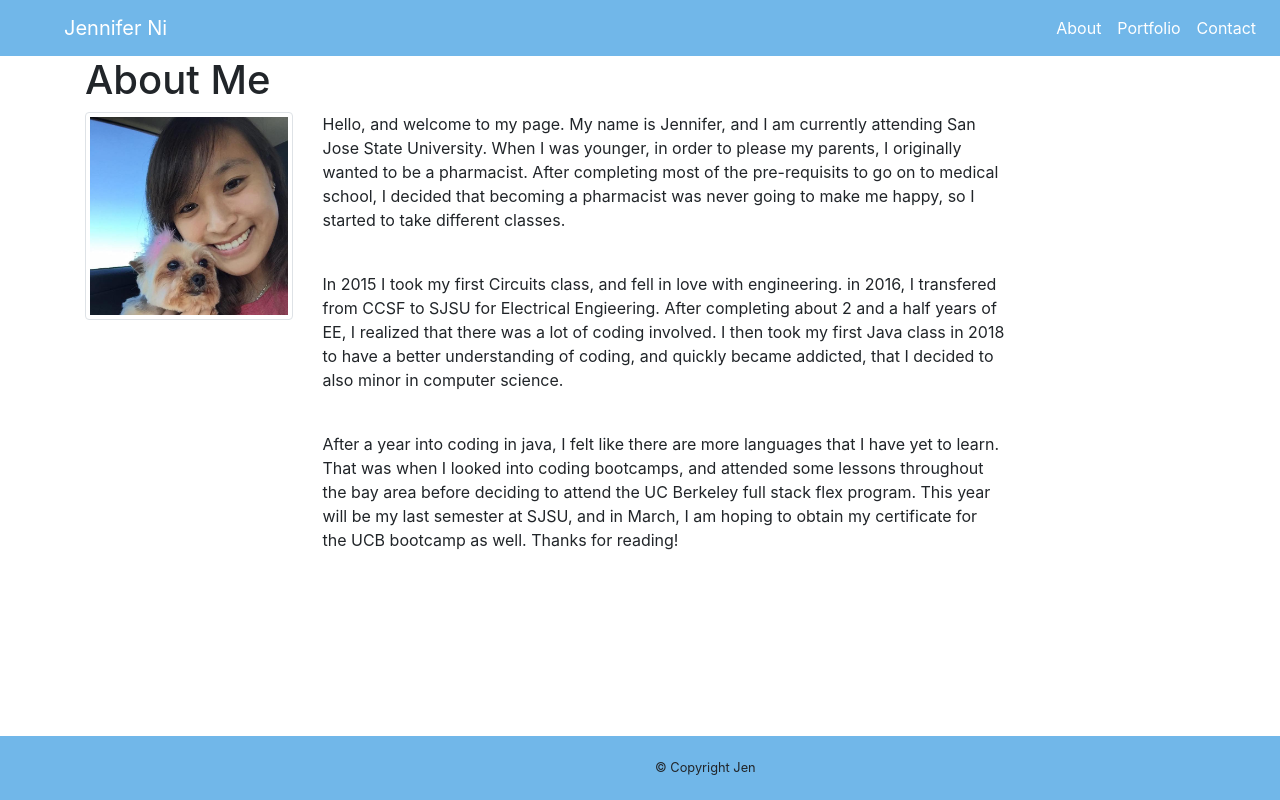
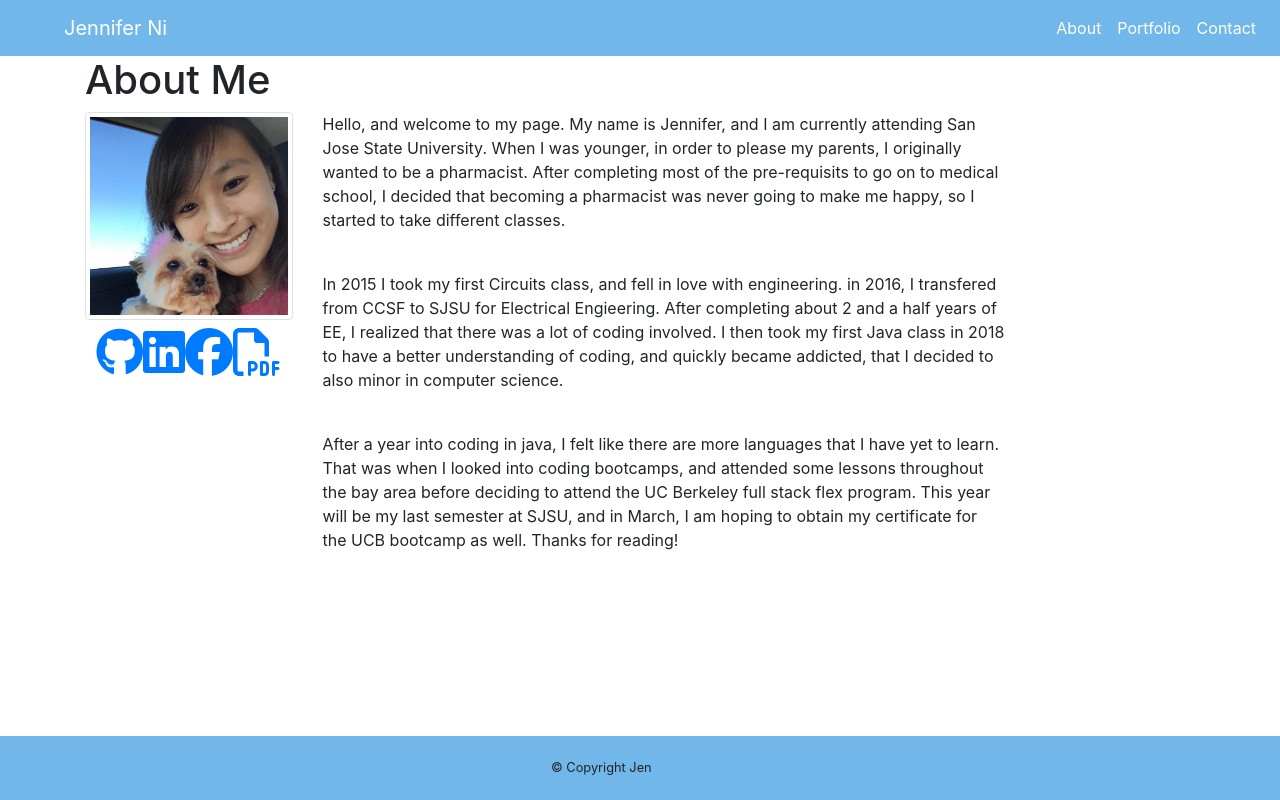
Before and after one commit to SleepyJen/Bootstrap-Portfolio, a plain HTML site: page index.html in a window 1280 px wide. Drawn offline with nearby package versions, Linux system fonts and the light colour scheme.

Commit message:
added linked in and git hub account

```diff
--- a/index.html
+++ b/index.html
@@ -40,6 +40,16 @@
                             <img class="img-thumbnail img-responsive"
                                 src="./assets/images/13501842_10153751054457852_8764236410752179138_n.jpg"
                                 alt="placeholder">
+                            <div class="d-flex justify-content-center mt-2 mb-2">
+                                <a target='blank' href="https://github.com/SleepyJen"><i
+                                        class="fab meStuff fa-github fa-3x"></i></a>
+                                <a target='blank' href="https://www.linkedin.com/in/sleepyjen/"><i
+                                        class="fab fa-linkedin fa-3x"></i></a>
+                                <a target='blank' href="https://www.facebook.com/SleepyJen70"><i
+                                        class="fab fa-facebook fa-3x"></i></a>
+                                <a target='blank' href="./assets/images/Resume.pdf"><i
+                                        class="far fa-file-pdf fa-3x"></i></a>
+                            </div>
                         </div>
                         <div class="col-sm-9">
                             <p class="para">
@@ -81,7 +91,7 @@
                 <nav class="navbar fixed-bottom navbar-dark" style="background-color: #71b7e9;">
                     <div style="height: 6vh;">
                     </div>
-                    <small class="col-md-6"> &copy; Copyright Jen</small>
+                    <small class="col-sm-7"> &copy; Copyright Jen</small>
                 </nav>
             </footer>
 
@@ -96,6 +106,7 @@
             <script src="https://stackpath.bootstrapcdn.com/bootstrap/4.3.1/js/bootstrap.min.js"
                 integrity="sha384-JjSmVgyd0p3pXB1rRibZUAYoIIy6OrQ6VrjIEaFf/nJGzIxFDsf4x0xIM+B07jRM"
                 crossorigin="anonymous"></script>
+            <script src="https://kit.fontawesome.com/09e626babe.js" crossorigin="anonymous"></script>
 </body>
 
 </html>
```
Also changed, not shown: portfolio.html (+4 -3 lines), 1 other file.
